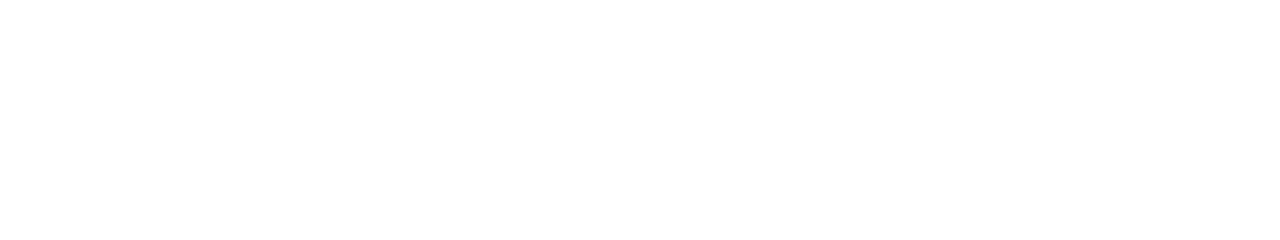
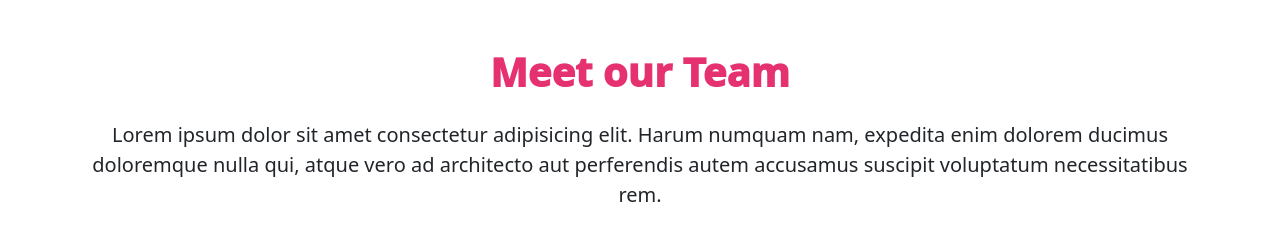
Before and after one commit to Simone-Domenici/js-our-team, a plain HTML site: page index.html in a window 1280 px wide. Drawn offline with nearby package versions, Linux system fonts and the light colour scheme.

Commit message:
ADD css and page title and subtitle

```diff
--- a/index.html
+++ b/index.html
@@ -1,13 +1,21 @@
 <!DOCTYPE html>
 <html lang="en">
 <head>
-    <meta charset="UTF-8">
-    <meta name="viewport" content="width=device-width, initial-scale=1.0">
-    <title>Our Team</title>
-
+  <meta charset="UTF-8">
+  <meta name="viewport" content="width=device-width, initial-scale=1.0">
+  <title>Meet Our Team</title>
+  <link href="https://cdn.jsdelivr.net/npm/bootstrap@5.3.0/dist/css/bootstrap.min.css" rel="stylesheet">
+  <link rel="stylesheet" href="style.css">
 </head>
 <body>
+  <div class="container my-5">
+    <h1 class="text-center mb-4">Meet our Team</h1>
+    <p class="text-center lead fw-medium">Lorem ipsum dolor sit amet consectetur adipisicing elit. Harum numquam nam, expedita enim dolorem ducimus doloremque nulla qui, atque vero ad architecto aut perferendis autem accusamus suscipit voluptatum necessitatibus rem.</p>
 
-    <script src="./script.js"></script>
+    <div id="teamContainer" class="row gy-4"></div>
+
+
+  </div>
+  <script src="script.js"></script>
 </body>
 </html>
--- /dev/null
+++ b/style.css
@@ -0,0 +1,4 @@
+h1 {
+  color: #E53170;
+  font-weight: 1000;
+}
```
Also changed, not shown: script.js (line endings or trailing spaces).
